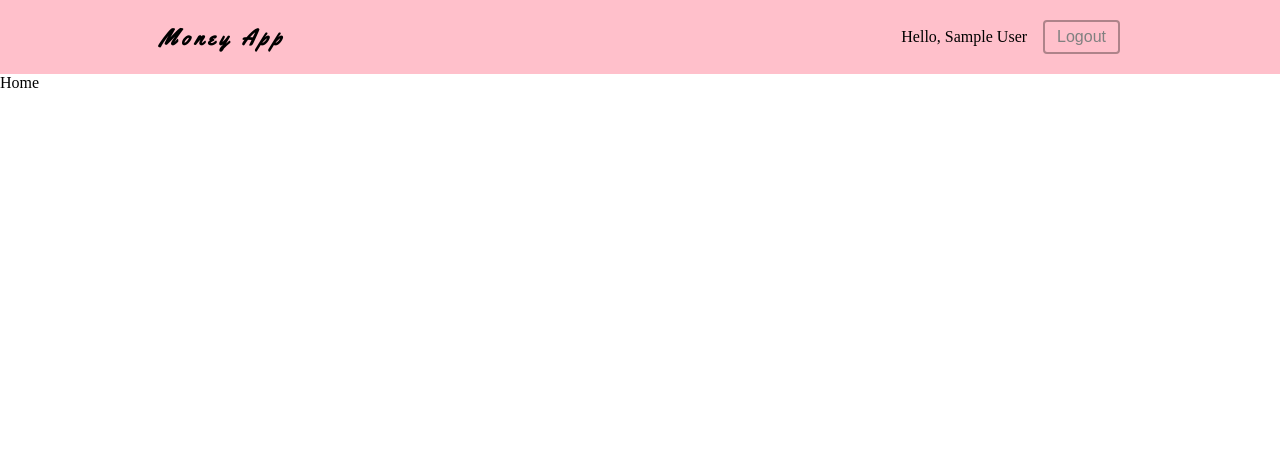
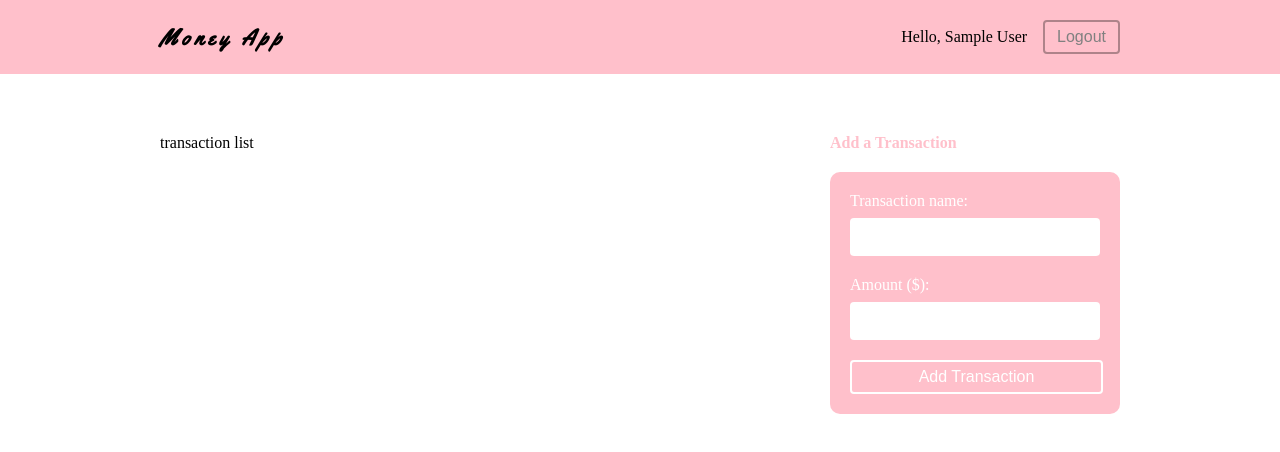
Before and after one commit to Olamarx/financial-tracker, a React (Create React App) app: page / in a window 1280 px wide. Shown: the top 452 px of the page. Built offline with nearby package versions, Linux system fonts and the light colour scheme; no server answers; sample sign-in values are in the browser's storage.

Commit message:
Add the home page and send data to firestore

```diff
--- a/src/firebase/config.js
+++ b/src/firebase/config.js
@@ -16,4 +16,8 @@ firebase.initializeApp(firebaseConfig)
 const projectFirestore = firebase.firestore()
 
 const projectAuth = firebase.auth()
-export { projectFirestore, projectAuth }
+
+// Timestamp
+
+const timestamp = firebase.firestore.Timestamp
+export { projectFirestore, projectAuth, timestamp }
--- /dev/null
+++ b/src/hook/useFirestore.js
@@ -0,0 +1,64 @@
+import { useReducer, useState, useEffect } from "react";
+import { projectFirestore, timestamp } from "../firebase/config";
+
+let initialState = {
+  document: null,
+  isPending: false,
+  error: null,
+  success: null
+}
+
+const firestoreReducer = (state, action) => {
+  switch (action.type) {
+    case "IS_PENDING":
+      return { isPending: true, document: null, success: false, error: null}
+
+    case "ADDED_DOCUMENT":
+      return { isPending: false, document: action.payload, success: true, error: null}
+
+    case "ERROR":
+      return {isPending: false, document: null, success: false, error: action.payload}
+    default:
+      return state;
+  }
+}
+
+export const useFirestore = (collection) => {
+  const [response, dispatch] = useReducer(firestoreReducer, initialState)
+  const [isCancelled, setIsCancelled] = useState(false)
+
+  const ref = projectFirestore.collection(collection)
+
+// only dispatch is not cancelled
+const dispatchIsNotCancelled = (action) => {
+  if (!isCancelled) {
+    dispatch(action)
+  }
+}
+
+  // Add a document
+  const addDocument = async (doc) => {
+    dispatch({
+      type: "IS_PENDING"
+    })
+
+    try {
+      const createdAt = timestamp.fromDate(new Date())
+      const addedDocument = await ref.add({...doc, createdAt})
+      dispatchIsNotCancelled({type: "ADDED_DOCUMENT", payload: addedDocument})
+    } catch (error) {
+      dispatchIsNotCancelled({type: "ERROR", payload: error.message})
+    }
+  }
+
+  // delete a document
+  const deleteDocument = async (id) => {
+
+  }
+
+  useEffect(() => {
+    return () => setIsCancelled(true)
+  }, [])
+
+  return {addDocument, deleteDocument, response}
+}
--- a/src/pages/home/Home.jsx
+++ b/src/pages/home/Home.jsx
@@ -1,9 +1,19 @@
 import React from 'react'
 import styles from './Home.module.css';
+import TransactionForm from './TransactionForm';
+import { useAuthContext } from '../../hook/useAuthContext';
 
 function Home() {
+  const { user } = useAuthContext()
   return (
-    <div>Home</div>
+    <div className={styles.container}>
+      <div className={styles.content}>
+        transaction list
+      </div>
+      <div className={styles.sidebar}>
+      <TransactionForm uid={user.uid}/>
+      </div>
+    </div>
   )
 }
 
--- a/src/pages/home/Home.module.css
+++ b/src/pages/home/Home.module.css
@@ -0,0 +1,64 @@
+.container {
+  display: grid;
+  grid-template-columns: 2fr 1fr;
+  max-width: 960px;
+  margin: 60px auto;
+}
+
+.content {
+  padding-right: 30px;
+}
+
+.sidebar {
+  padding-left: 30px;
+}
+
+.sidebar form {
+  padding: 20px;
+  background: pink;
+  border-radius: 10px;
+}
+
+.sidebar input, .sidebar select {
+  display: block;
+  width: 100%;
+  padding: 10px;
+  margin-top: 8px;
+  box-sizing: border-box;
+  border: 0;
+  border-radius: 4px;
+  color: #555;
+  font-size: 1em;
+}
+
+.sidebar label {
+  margin: 0 auto 20px;
+  display: block;
+  color: #fff;
+}
+
+.sidebar button {
+  color: #fff;
+  border: 2px solid #fff;
+  padding: 6px 12px;
+  background-color: transparent;
+  font-size: 1em;
+  border-radius: 4px;
+  cursor: pointer;
+  display: block;
+  width: 90%;
+}
+
+.sidebar h3 {
+  color: pink;
+  margin-bottom: 20px;
+}
+
+.sidebar aside {
+  margin-top: 40px;
+  color: #555;
+}
+
+.sidebar aside li {
+  margin: 10px;
+}
--- /dev/null
+++ b/src/pages/home/TransactionForm.js
@@ -0,0 +1,48 @@
+import React, { useState } from 'react'
+import { useFirestore } from '../../hook/useFirestore'
+
+function TransactionForm({uid}) {
+  const [name, setName] = useState("")
+  const [amount, setAmount] = useState("")
+  const {addDocument, response} = useFirestore('transactions')
+
+  const handleSubmit = (e) => {
+    e.preventDefault()
+    addDocument({name, amount, uid});
+    if(response.success){
+      setName('')
+      setAmount('')
+    }
+  }
+
+  return (
+    <>
+      <h3>Add a Transaction</h3>
+
+      <form onSubmit={handleSubmit}>
+        <label>
+          <span>Transaction name:</span>
+          <input
+            type="text"
+            required
+            onChange={e => setName(e.target.value)}
+            value={name}
+          />
+        </label>
+
+        <label>
+          <span>Amount ($):</span>
+          <input
+            type="number"
+            required
+            onChange={e => setAmount(e.target.value)}
+            value={amount}
+          />
+        </label>
+        <button>Add Transaction</button>
+      </form>
+    </>
+  )
+}
+
+export default TransactionForm;
```
